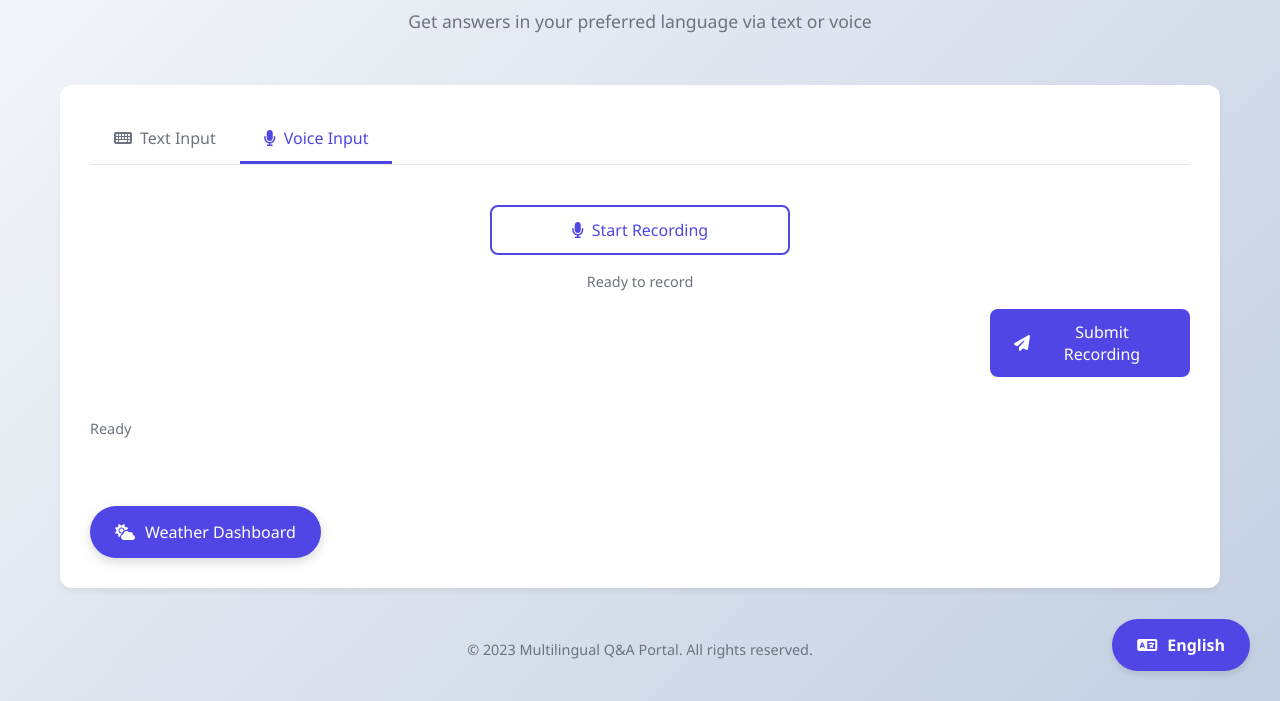
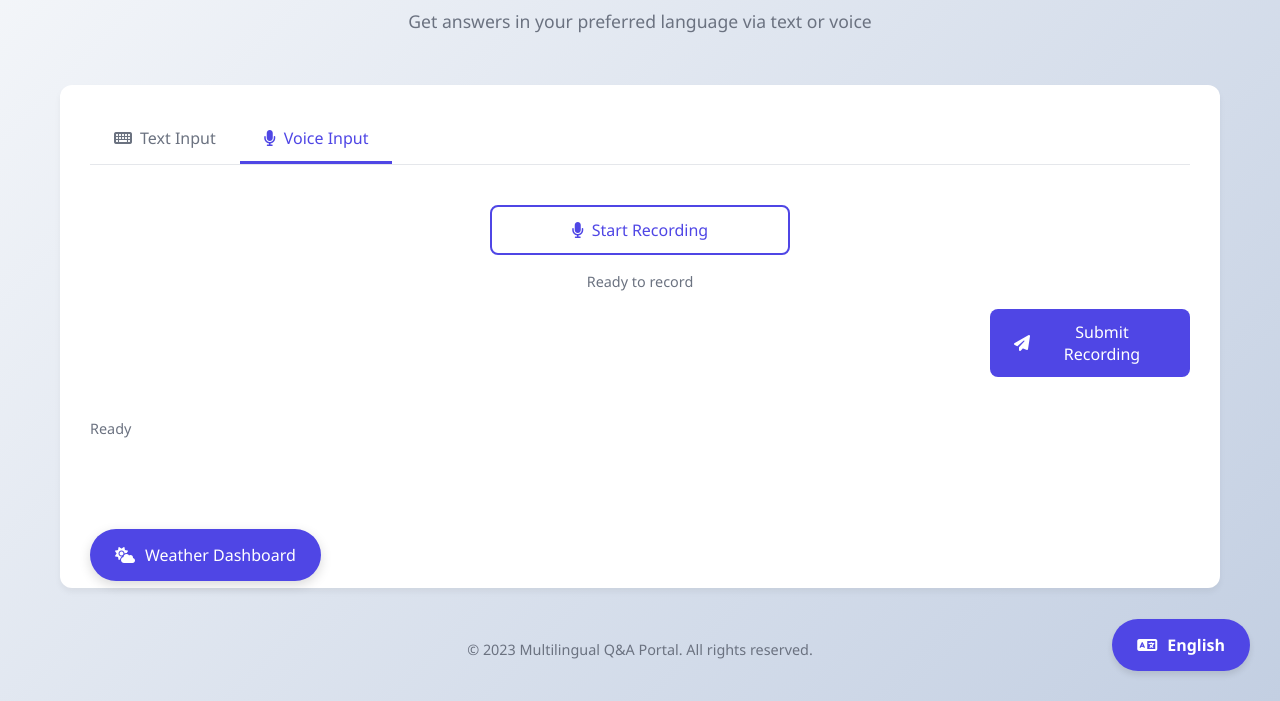
Before and after one commit to enigma2210/krishisetu-ai, a website: page public/index.html in a window 1280 px wide. Shown: the part 99-800 px from the top of the page. Drawn offline with Linux system fonts and the light colour scheme.

Commit message:
feat:README.md fix

```diff
--- a/public/css/styles.css
+++ b/public/css/styles.css
@@ -554,7 +554,7 @@
 /* Weather Button */
 .weather-btn {
   position: absolute;
-  bottom: 30px;
+  bottom: 7px;
   left: 30px;
   background: var(--primary);
   color: white;
```
